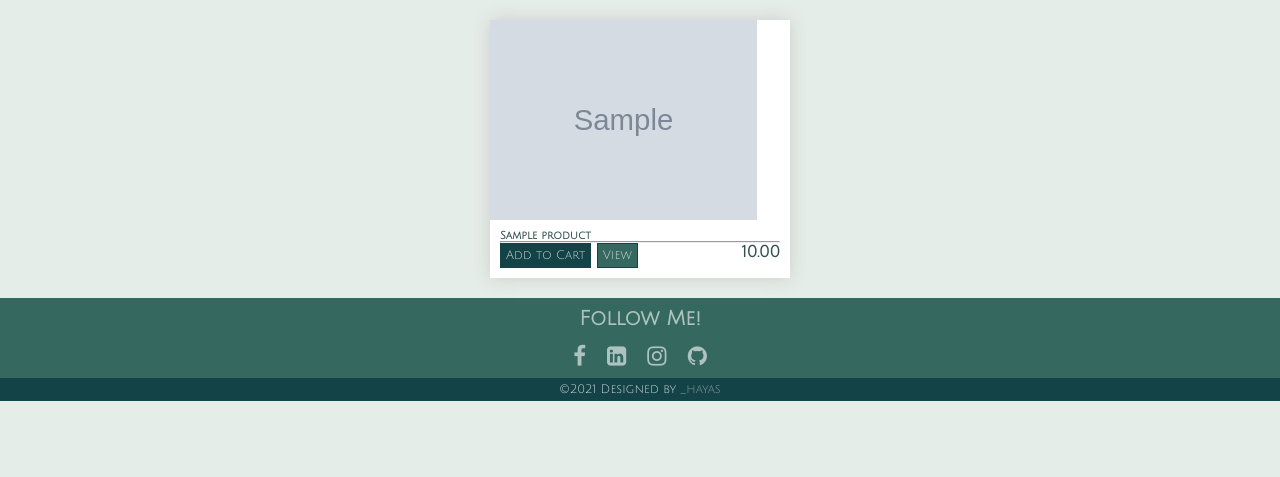
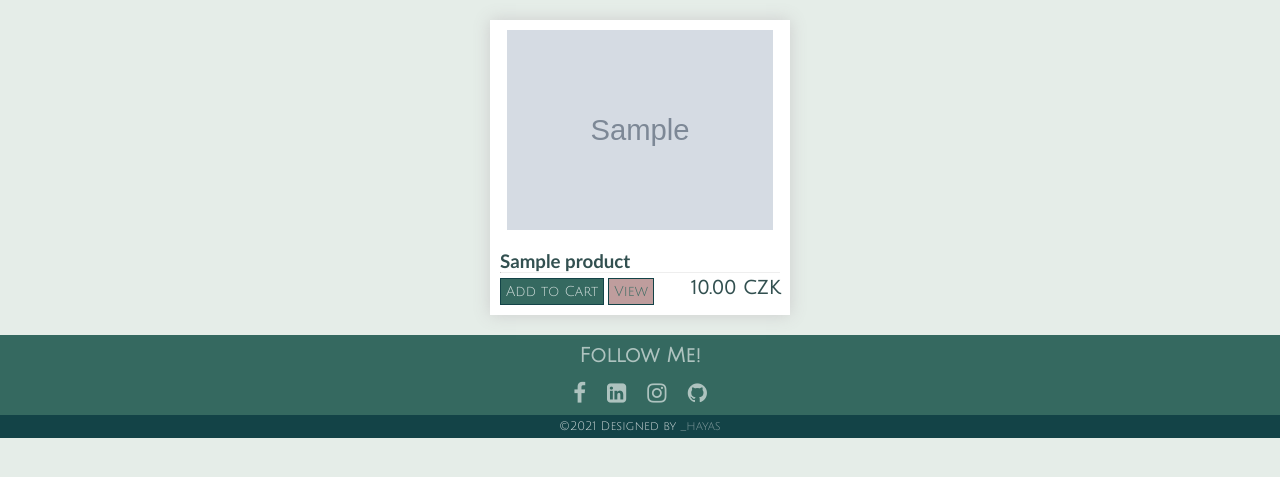
Before and after one commit to TomHajek/FinalProject, a Django app: page / in a window 1280 px wide. Shown: the part 249-726 px from the top of the page. Run offline with Django 3.2, Linux system fonts and the light colour scheme; tables that the repository leaves empty hold one stand-in row (values such as "Sample post"); grey boxes marked "Sample" are stand-in pictures; some libraries are stand-ins or nearby versions.

Commit message:
WIP: debugging

```diff
--- a/accounts/views.py
+++ b/accounts/views.py
@@ -10,7 +10,7 @@ class SignUpView(CreateView):
     """ Okno registrace uživatele """
     template_name = "form.html"
     form_class = SignUpForm
-    success_url = reverse_lazy("index")
+    success_url = reverse_lazy("accounts:login")
 
 
 class MeView(LoginRequiredMixin, UpdateView):
@@ -18,7 +18,7 @@ class MeView(LoginRequiredMixin, UpdateView):
     template_name = "form.html"
     model = User
     form_class = MeForm
-    success_url = reverse_lazy('accounts:me')
+    success_url = reverse_lazy('products:products')
 
     def get_object(self, pk=None, slug=None, queryset=None):
         """ Vrácení objektu (uživatele) """
--- a/static/css/base_content.css
+++ b/static/css/base_content.css
@@ -7,8 +7,6 @@
     margin: 10px;
     display: flex;
     flex-wrap: wrap;
-    color: #325050;
-    font-family: 'Libre Baskerville', sans-serif;
     justify-content: center;
 }
 
@@ -19,24 +17,52 @@
     -webkit-box-shadow: -1px -3px 5px -2px rgba(214,214,214,1);
     -moz-box-shadow: -1px -3px 5px -2px rgba(214,214,214,1);
 	box-shadow:hsl(0, 0%, 80%) 0 0 16px;
+}
+
+.image-container {
+    padding: 10px;
+    display: flex;
     justify-content: center;
-
 }
 
 .thumbnail {
 	height: 200px;
-    display: block;
 }
 
-.box-element {
+.element-container {
 	padding: 10px;
+    vertical-align: center;
+}
+
+.element-container h3 {
+    color: #325050;
+    font-family: 'Calibri', sans-serif;
+}
+
+.element-container hr {
+    border-top: #356960;
+    color: #356960;
+}
+
+.underline-details {
+    display: block;
+    vertical-align: middle;
+    padding-top: 5px;
+}
+
+.underline-details h3 {
+    float: right;
+    color: #325050;
+    font-weight: bold;
+    font-family: 'Julius Sans One', sans-serif;
 }
 
 .add-button {
     padding: 5px 5px;
-    background: #134347;
+    background: #356960;
     border: 1px #134347 solid;
-    font-size: 12px;
+    font-size: 14px;
+    font-family: 'Julius Sans One', sans-serif;
     color: rgba(255,255,255,0.8);
 }
 
@@ -48,18 +74,19 @@
     border-color: #356960;
 }
 
-.box-element a{
+.element-container a{
     padding: 5px 5px;
-    background: #356960;
+    background: #bf9d9d;
     border: 1px #134347 solid;
-    font-size: 12px;
-    color: rgba(255,255,255,0.8);
+    font-size: 14px;
+    font-family: 'Julius Sans One', sans-serif;
+    color: #356960;
     text-decoration: none;
 }
 
-.box-element a:hover{
+.element-container a:hover{
     text-decoration: underline;
-    color: #ddd;
-    background: #4f7d7d;
+    color: rgba(53,105,96,0.8);
+    background: rgba(191, 157, 157, 0.8);
     border-color: #356960;
 }
--- a/static/css/base_header.css
+++ b/static/css/base_header.css
@@ -8,7 +8,6 @@
     box-sizing: border-box;         /* Opera/IE 8+ */
     padding: 0;
     margin: 0;
-    font-family: 'Julius Sans One', sans-serif;
 }
 
 body {
@@ -21,6 +20,7 @@ body {
 .navbar {
     background: #356960;
     padding: 5px 25px;
+    font-family: 'Julius Sans One', sans-serif;
 }
 
 .menu {
--- a/templates/products.html
+++ b/templates/products.html
@@ -5,19 +5,21 @@
     <div class="flexbox">
         {% for product in products %}
             <div class="content-container">
-                <img class="thumbnail" src="{{product.image_url}}" alt="{{product.id}}">
-                <div class="box-element product">
-				    <h6><strong>{{product.name}}</strong></h6>
+                <div class="image-container">
+                    <img class="thumbnail" src="{{product.image_url}}" alt="{{product.id}}">
+                </div>
+                <div class="element-container">
+				    <h3>{{product.name}}</h3>
 				    <hr>
-
-				    <button class="add-button" data-product="{{product.id}}"
-                            data-action="add"
-                            class="btn btn-outline-secondary add-btn update-cart">Add to Cart
-                    </button>
-
-				    <a class="btn btn-outline-success" href="#">View</a>
-				    <h4 style="display: inline-block; float: right"><strong>{{product.price}}</strong></h4>
-
+                    <div class="underline-details">
+                        <button class="add-button" data-product="{{product.id}}" data-action="add">
+                            Add to Cart
+                        </button>
+                        <a class="btn btn-outline-success" href="#">
+                            View
+                        </a>
+				        <h3>{{product.price}} CZK</h3>
+                    </div>
                 </div>
             </div>
         {% endfor %}
--- a/templates/registration/login.html
+++ b/templates/registration/login.html
@@ -31,6 +31,6 @@
     </form>
 
     <!-- {# Assumes you setup the password_reset view in your URLconf #}
-    <p><a href="{% url "accounts: password_reset" %}">Lost password?</a></p> -->
+    <p><a href="#">Lost password?</a></p> -->
 
 {% endblock %}
```
Also changed, not shown: accounts/forms.py (+2 -7 lines), templates/base.html (+2 -24 lines).
